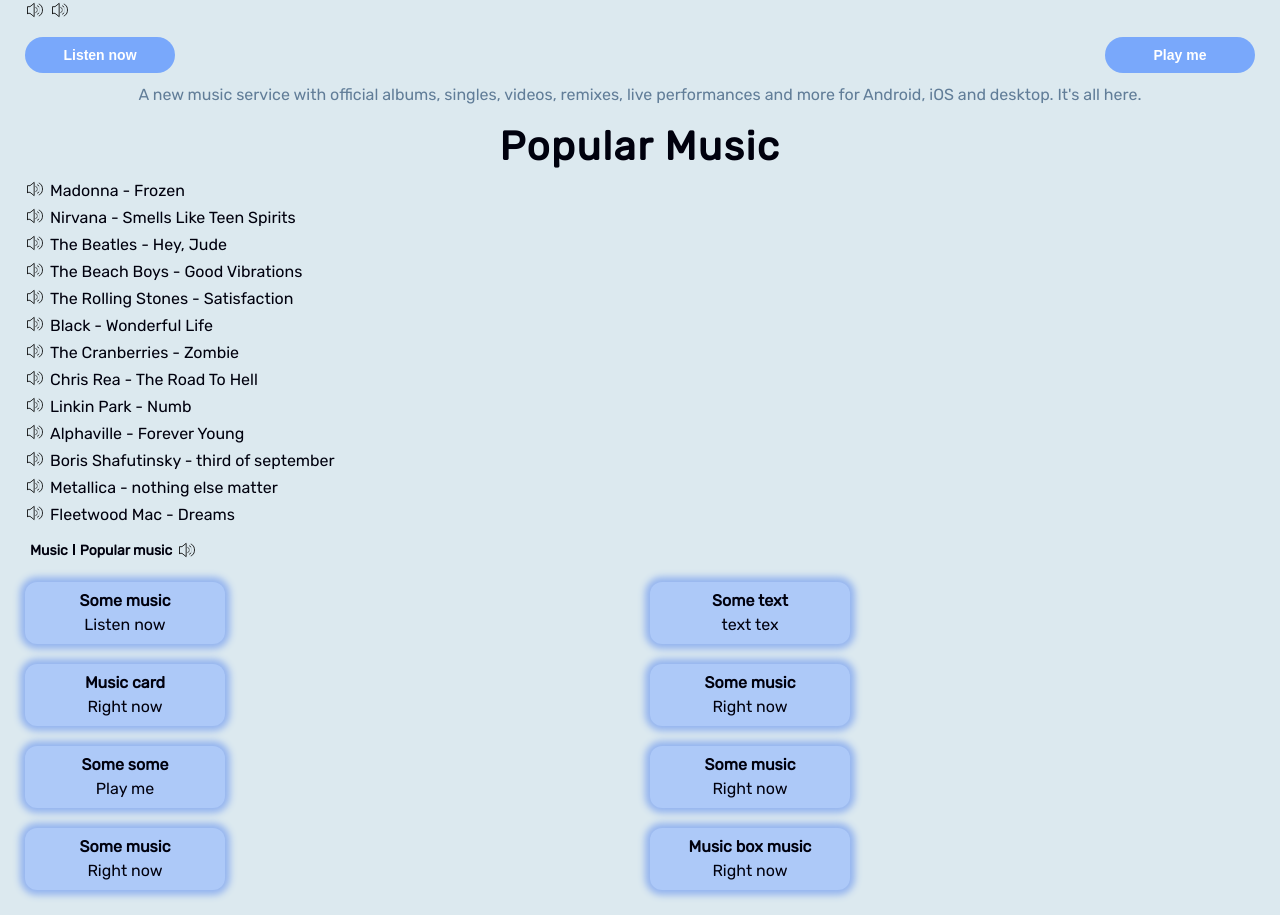
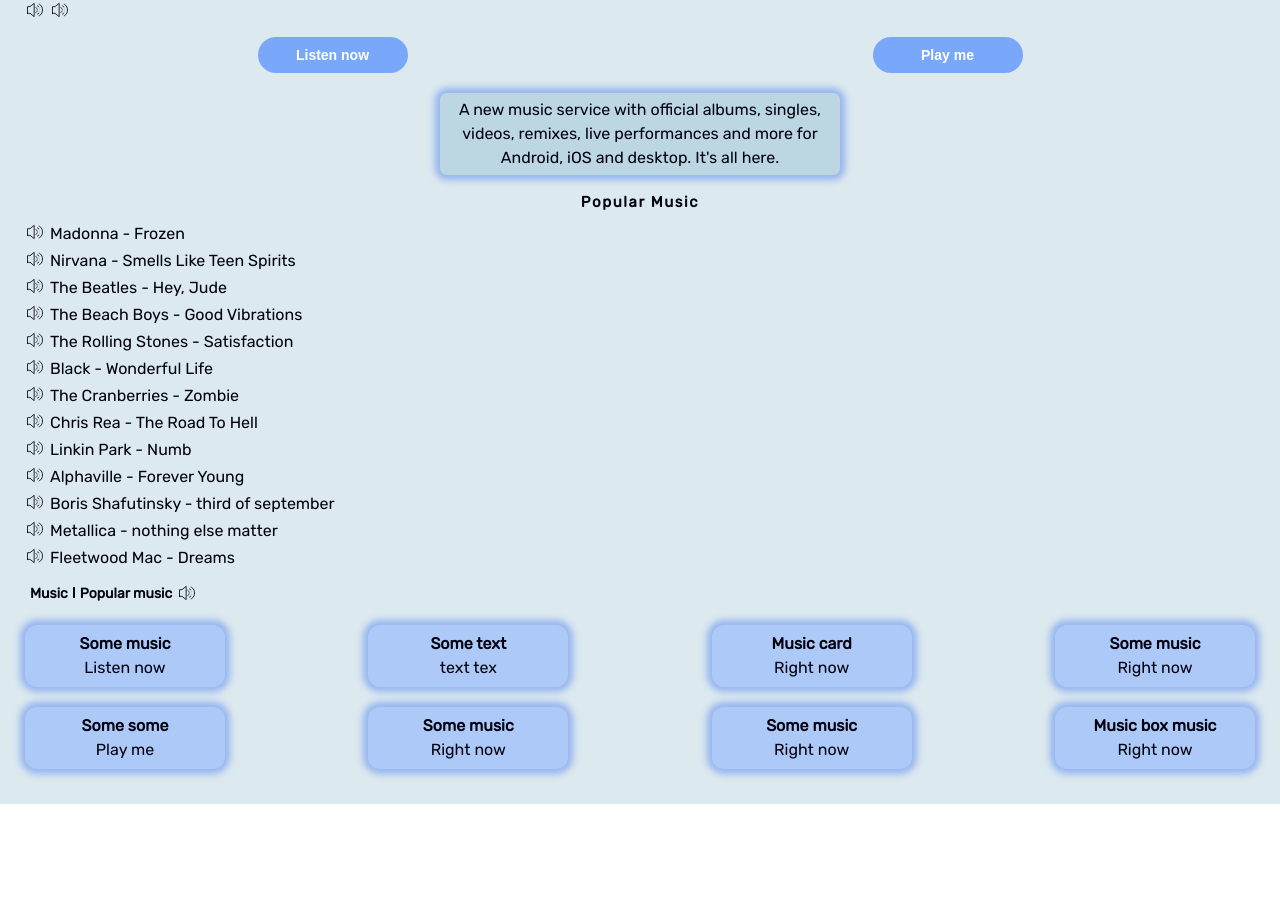
Before and after one commit to weltkind6/react-layout, a React (Create React App) app: page / in a window 1280 px wide. Shown: the part 597-1512 px from the top of the page. After the commit the page ends 1401 px from the top, so only its background shows below. Built offline with nearby package versions, Linux system fonts and the light colour scheme; the HTML template or start-up script is replaced by a standard one.

Commit message:
mobile refactor

```diff
--- a/src/componentns/Main/Main.tsx
+++ b/src/componentns/Main/Main.tsx
@@ -67,14 +67,18 @@
                 </div>
 
                 <div className={styles.cardWrapper}>
+                    <div className={styles.cardContainer}>
                         <BottomCard text="Some music" description="Listen now"/>
                         <BottomCard text="Some text" description="text tex"/>
                         <BottomCard text="Music card" description="Right now"/>
                         <BottomCard text="Some music" description="Right now"/>
+                    </div>
+                    <div className={styles.cardContainer}>
                         <BottomCard text="Some some" description="Play me"/>
                         <BottomCard text="Some music" description="Right now"/>
                         <BottomCard text="Some music" description="Right now"/>
                         <BottomCard text="Music box music" description="Right now"/>
+                    </div>
                 </div>
 
             </div>
--- a/src/componentns/Main/main.module.css
+++ b/src/componentns/Main/main.module.css
@@ -44,8 +44,25 @@
 
 .buttonsBlock {
     display: flex;
-    margin: 10px 0;
+    margin: 10px 0 20px 0;
     justify-content: space-between;
+}
+
+.textBlock {
+    box-shadow: 0 0 7px 5px #94b4ef;
+    background: #bcd7e2;
+    border-radius: 7px;
+    max-width: 400px;
+    margin: 0 auto;
+}
+
+.textBlock > p {
+    padding: 5px;
+    color: #00010e;
+}
+
+.hits > h2 {
+    font-size: 15px;
 }
 
 .trackBlock {
@@ -93,5 +110,30 @@
     display: grid;
     grid-template-columns: repeat(2, 1fr);
     grid-auto-rows: minmax(50px, auto);
+    justify-items: center;
     grid-gap: 20px;
 }
+
+.cardContainer {
+    display: grid;
+    grid-gap: 20px;
+}
+
+/*screen width 1000px*/
+
+@media (min-width: 1000px) {
+
+    .buttonsBlock {
+        justify-content: space-around;
+    }
+    .cardWrapper {
+        display: flex;
+        flex-direction: column;
+        margin-bottom: 25px;
+    }
+
+    .cardContainer {
+        display: flex;
+        justify-content: space-between;
+    }
+}
--- a/src/componentns/common/BottomCard/styles.module.css
+++ b/src/componentns/common/BottomCard/styles.module.css
@@ -10,7 +10,7 @@
     font-weight: 600;
 }
 
-@media (min-width: 380px) {
+@media (min-width: 1000px) {
     .wrapper {
         width: 200px;
     }
```
Lines whose indentation alone changed are shown as unchanged.
